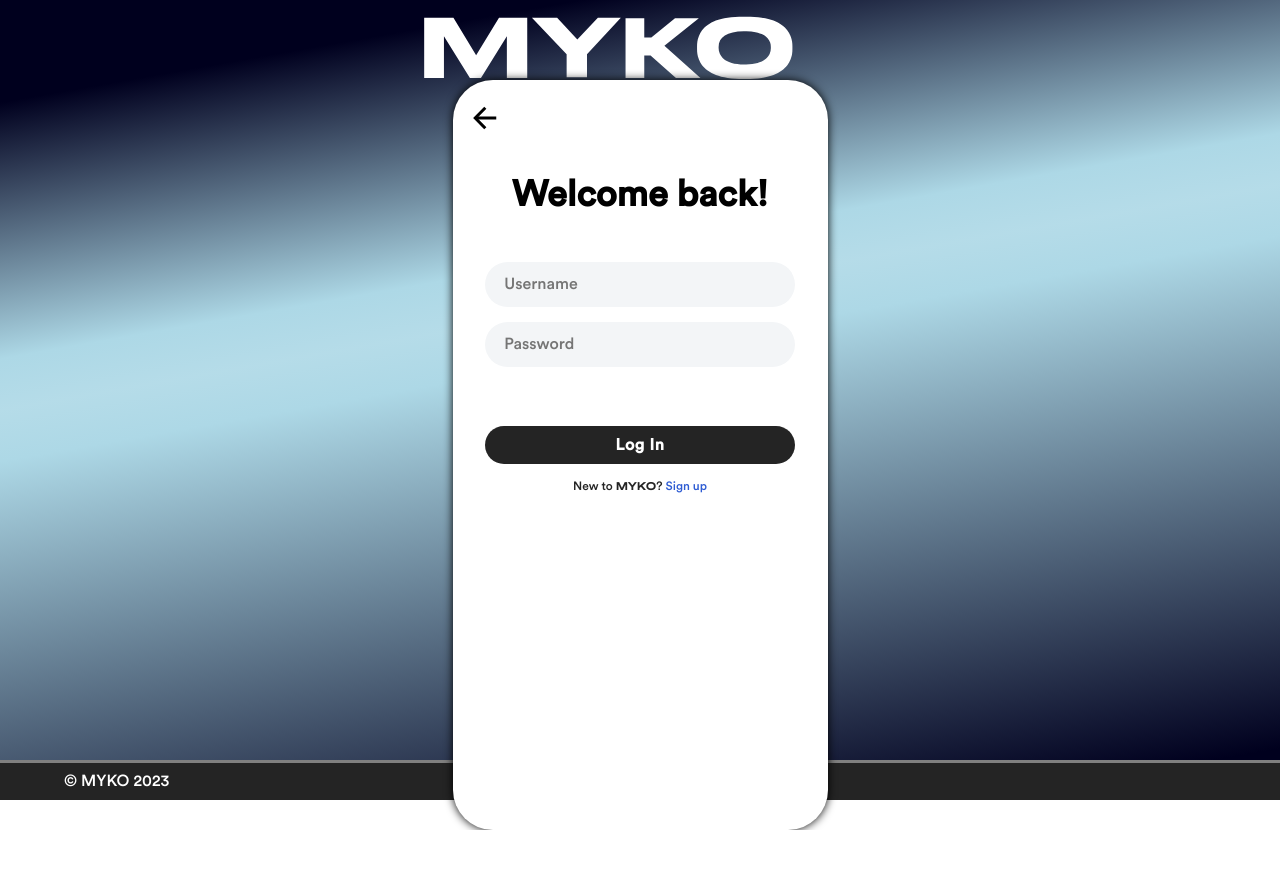
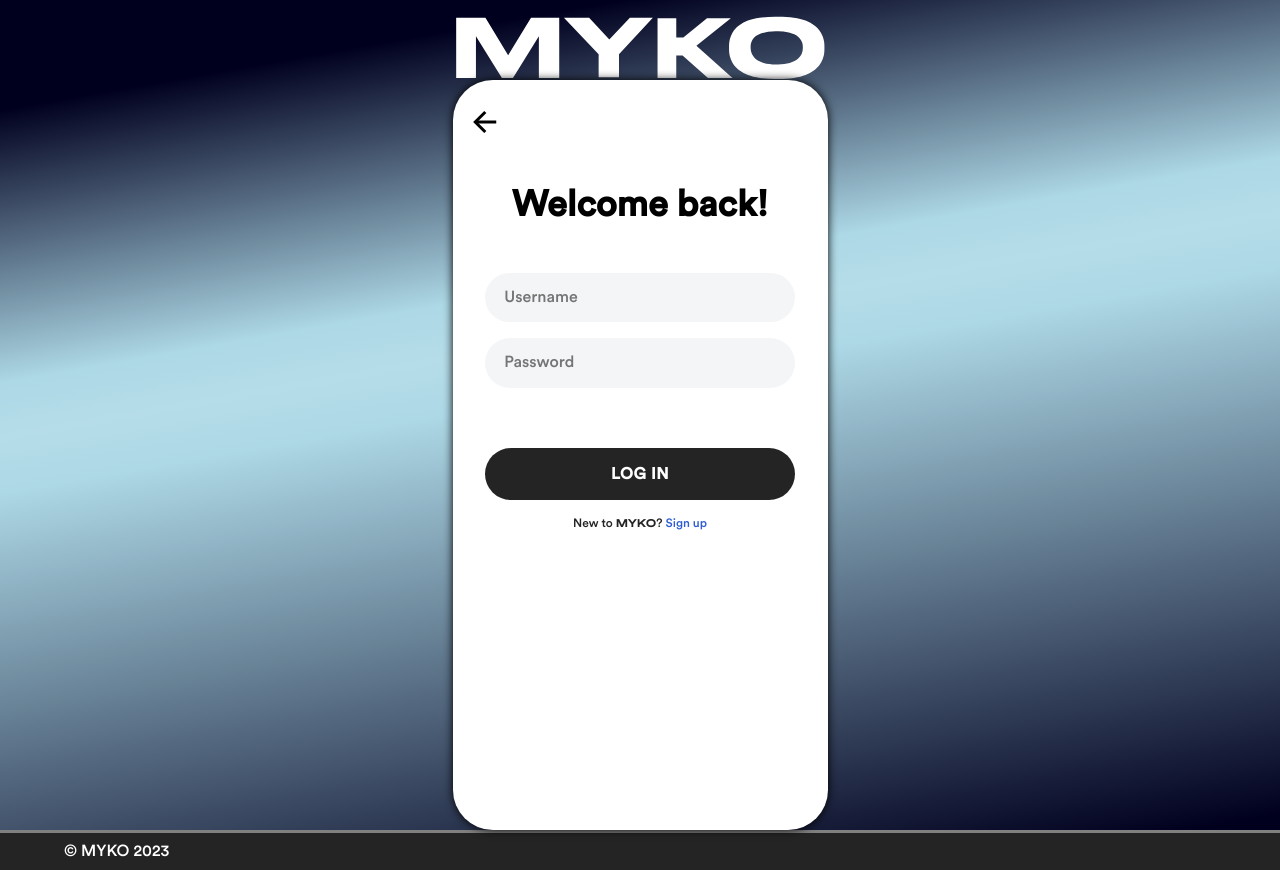
Before and after one commit to gitfuego/myko-web, a Next.js app: page /login in a window 1280 px wide. Before the commit the page ends 830 px from the top, so only its background shows below. Built offline with nearby package versions, Linux system fonts and the light colour scheme.

Commit message:
tune ups to css

```diff
--- a/components/FAQ.module.scss
+++ b/components/FAQ.module.scss
@@ -9,9 +9,12 @@
 }
 
 .faqSelect {
+  color: white;
   background-color: transparent;
   border: none;
-  color: $myko-blue;
+  background: linear-gradient(170deg, rgb(250, 159, 173) 0%, rgb(135, 225, 255) 90%);
+  -webkit-background-clip: text;
+  -webkit-text-fill-color: transparent;
   &:focus {
     outline: none;
   }
--- a/components/Header.module.scss
+++ b/components/Header.module.scss
@@ -11,6 +11,7 @@
 
 .topContainer {
   width: 95%;
+  margin: 0px auto;
   display: flex;
   justify-content: space-between;
   align-items: center;
--- a/components/Phone.module.scss
+++ b/components/Phone.module.scss
@@ -6,7 +6,8 @@
   font-size: x-large;
   display: flex;
   justify-content: space-around;
-  height: 85vh;
+  height: 100%;
+  min-height: 85vh;
 }
 
 .main {
--- a/components/login/LIForm.jsx
+++ b/components/login/LIForm.jsx
@@ -29,7 +29,7 @@
   }, []);
 
   return (
-    <form onSubmit={handleSubmit} className={styles.container} style={{height: '55%'}}>
+    <form onSubmit={handleSubmit} className={styles.container} style={{height: '60%'}}>
       <button className={styles.back}
       style={{alignSelf: 'flex-start'}}
       onClick={() => window.location.href = '/'}></button>
@@ -47,9 +47,7 @@
         value={password}
         onChange={(event) => setPassword(event.target.value)}
       /> <br/>
-      <button className={styles.blackbtn} type="submit">
-        Log In
-      </button>
+      <button className={styles.blackbtn} type="submit">LOG IN</button>
       <div className={styles.small}>New to <span className={styles.brand}>MYKO</span>? <a href='/signup'>Sign up</a></div>
     </form>
   );
--- a/components/signup/ASUsucceed.jsx
+++ b/components/signup/ASUsucceed.jsx
@@ -2,7 +2,7 @@
 
 export default function() {
   <div className={styles.container}>
-    <button className={styles.back}
+    <button type='button' className={styles.back}
     style={{alignSelf: 'flex-start'}}
     onClick={() => window.location.href = '/'}></button>
     <h2 className={styles.small}>Our team will be with you shortly!</h2>
--- a/components/signup/ArtistSU.jsx
+++ b/components/signup/ArtistSU.jsx
@@ -17,6 +17,7 @@
   return (
     <form onSubmit={handleSubmit} className={styles.container} style={{height: '55%'}}>
       <button className={styles.back}
+      type='button'
       style={{alignSelf: 'flex-start'}}
       onClick={() => window.location.href = '/'}></button>
         <input
--- a/components/signup/SUPage2.jsx
+++ b/components/signup/SUPage2.jsx
@@ -4,6 +4,7 @@
 export default function({ nextPage, backPage }) {
 
   function handleNext() {
+    const code = [digit1, digit2, digit3, digit4].join('');
     nextPage();
   }
 
@@ -12,9 +13,10 @@
   const [ digit3, setDigit3 ] = useState(null);
   const [ digit4, setDigit4 ] = useState(null);
 
+
   return (
     <div>
-      <button className={styles.back} onClick={backPage}></button>
+      <button className={styles.back} type='button' onClick={backPage}></button>
       <div className={styles.enterCode}>Enter your code</div>
       <div className={styles.container}>
         <div className={styles.digits} >
```
